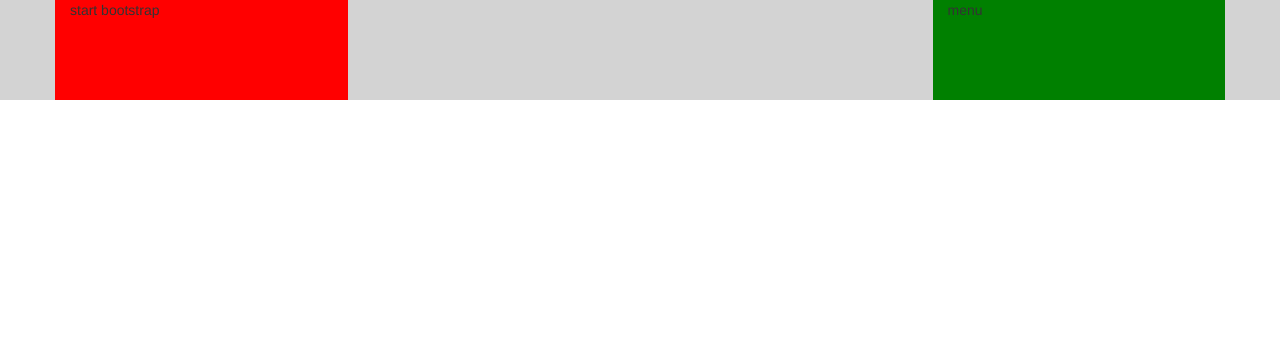
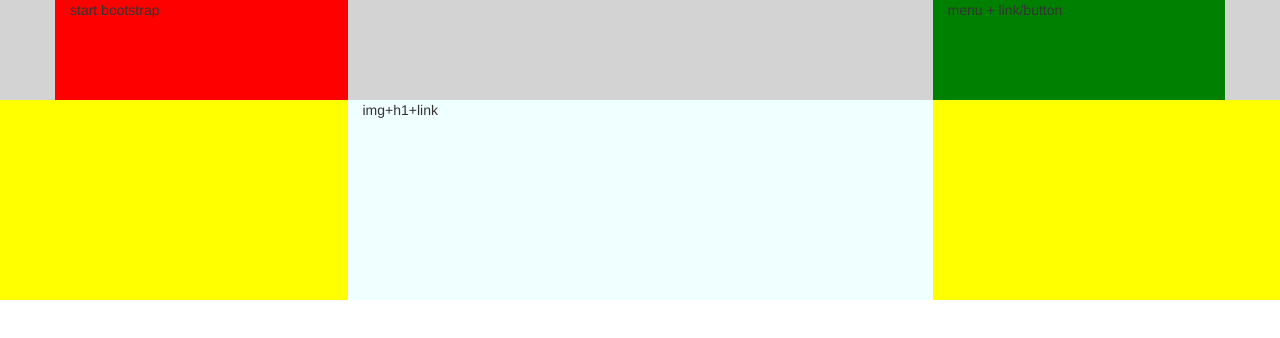
Before and after one commit to DavideBenazzi/html-css-bootstrap-freelancer, a plain HTML site: page index.html in a window 1280 px wide. Drawn offline with nearby package versions, Linux system fonts and the light colour scheme.

Commit message:
Jumbotron

```diff
--- a/css/style.css
+++ b/css/style.css
@@ -12,3 +12,12 @@
 .header-background {
   background: lightgrey;
 }
+
+.azure {
+  height: 200px;
+  background: azure;
+}
+
+.main-background {
+  background: yellow;
+}
--- a/index.html
+++ b/index.html
@@ -16,11 +16,21 @@
             start bootstrap
           </div>
           <div class="col-xs-2 col-xs-offset-4 col-md-3 col-md-offset-6 green">
-            menu
+            menu + link/button
           </div>
         </div>
       </nav>
     </header>
-
+    <!-- JUMBOTRON -->
+    <main class="main-background">
+      <div class="container">
+        <div class="row">
+          <div class="col-xs-4 col-xs-offset-4 col-md-6 col-md-offset-3 azure">
+            img+h1+link
+          </div>
+        </div>
+      </div>
+    </main>
+    <!-- PORTFOLIO -->
   </body>
 </html>
```
